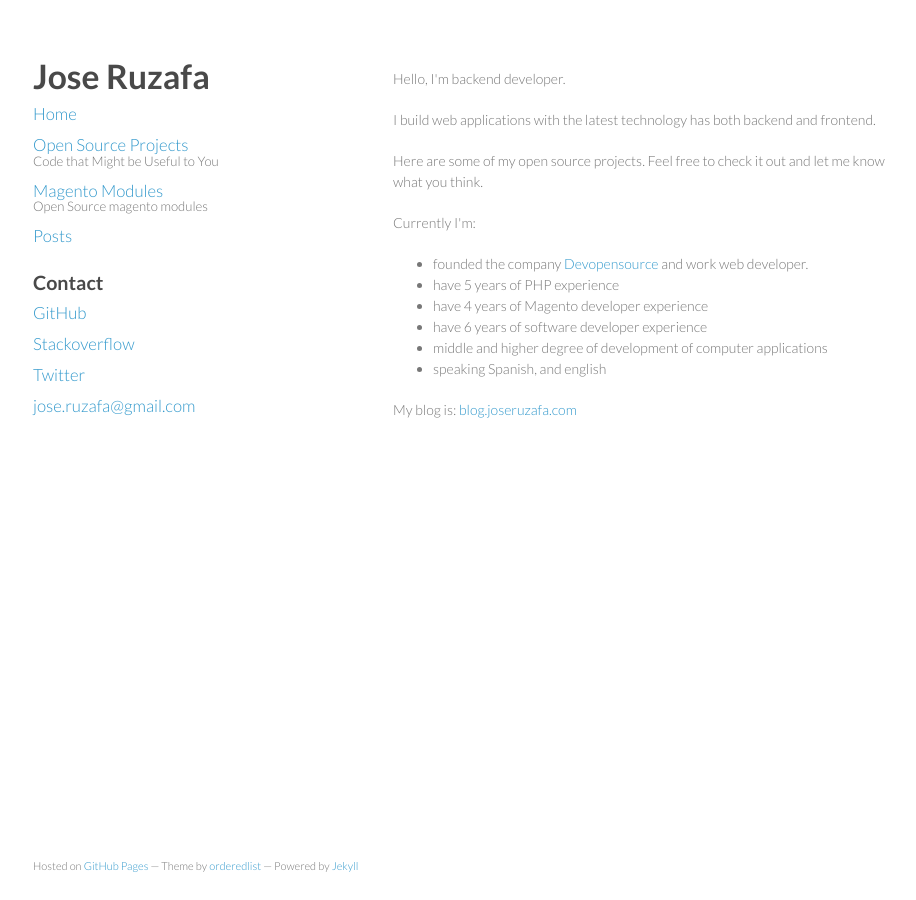
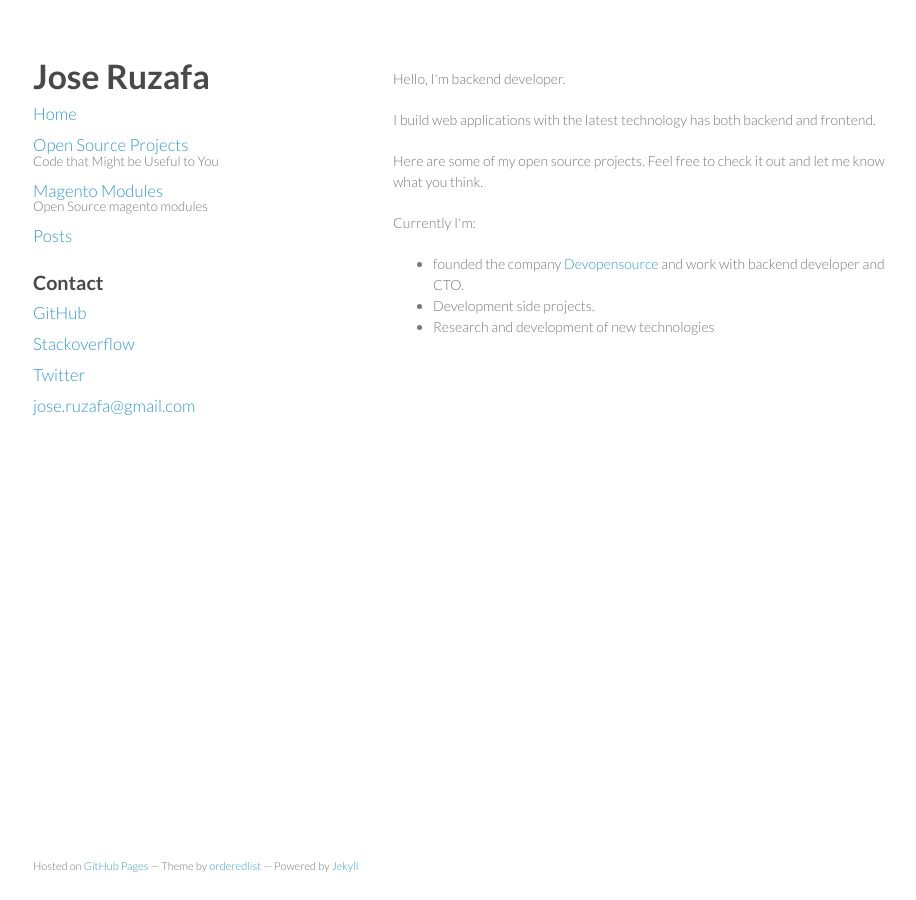
Before and after one commit to jruzafa/jruzafa.github.io, a Jekyll site: the page built from index.html, in a window 1280 px wide. Shown: the whole page, without its empty margins (177-1093 px from the left). Built offline with Jekyll 4.4.1, drawn with Linux system fonts in a browser that asks for light colours; nearby versions of some CDN libraries.

Commit message:
Modify index.html

```diff
--- a/index.html
+++ b/index.html
@@ -12,12 +12,7 @@ title: Jose Ruzafa
 <p>Currently I'm:</p>
 
 <ul>
-	<li>founded the company <a href="http://devopensource.com" title="Devopensource Company">Devopensource</a> and work web developer.</li>
-	<li>have 5 years of PHP experience</li>
-	<li>have 4 years of Magento developer experience</li>
-    <li>have 6 years of software developer experience</li>
-	<li>middle and higher degree of development of computer applications</li>
-	<li>speaking Spanish, and english</li>
+	<li>founded the company <a href="http://devopensource.com" title="Devopensource Company">Devopensource</a> and work with backend developer and CTO.</li>
+	<li>Development side projects.</li>
+	<li>Research and development of new technologies</li>
 </ul>
-
-<p>My blog is: <a href="http://blog.joseruzafa.com" title="Blog">blog.joseruzafa.com</a></p>
```
